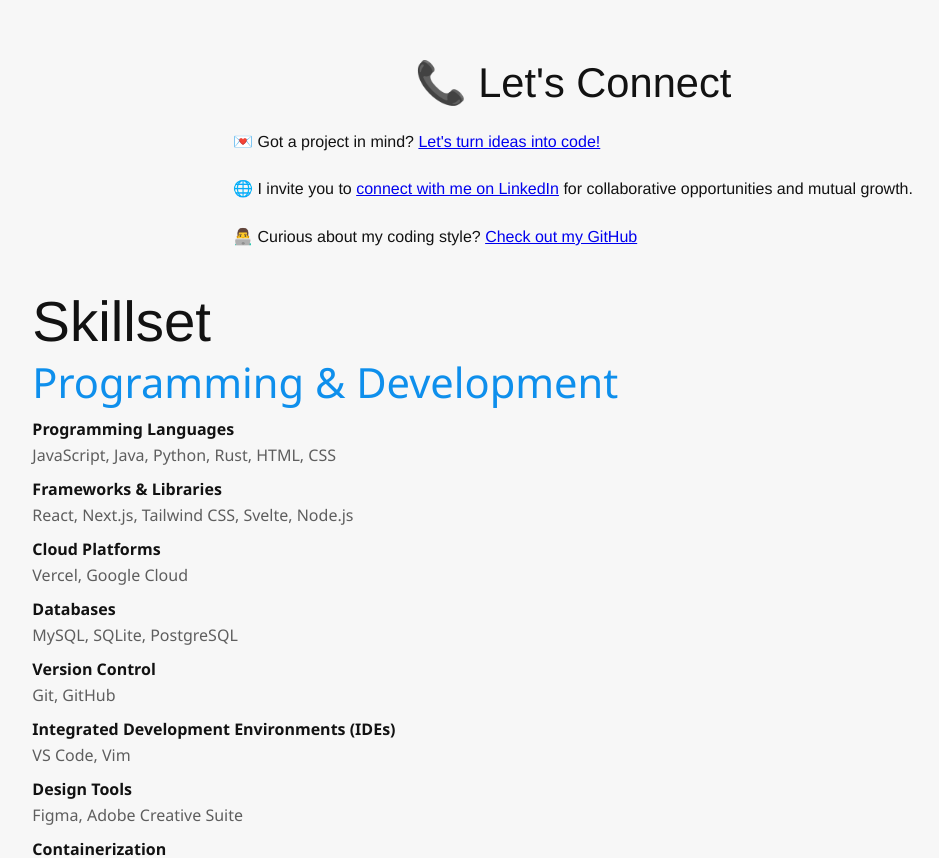
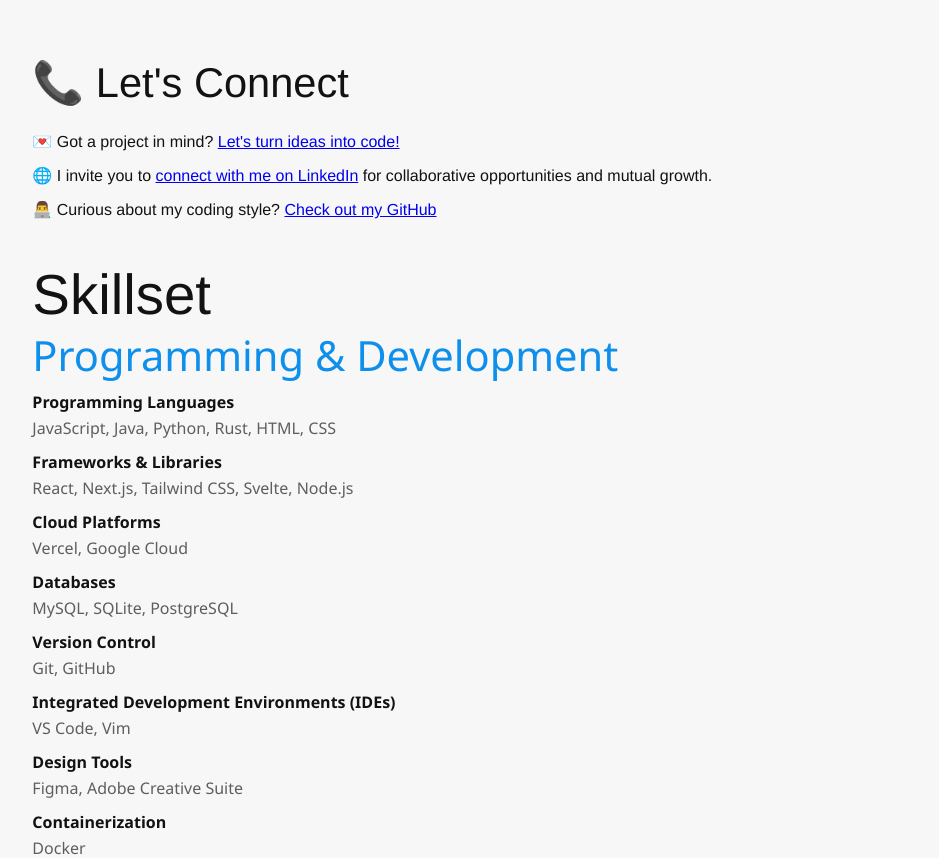
Before and after one commit to fromOkayToGreat/portfolio-build, a plain HTML site: page index.html in a window 1280 px wide. Shown: the part 1604-2462 px from the top of the page, without its empty margins (67-1006 px from the left). Drawn offline with Linux system fonts and the light colour scheme.

Commit message:
💄 left align and remove flex from "Let's Connect" card items

```diff
--- a/styles.css
+++ b/styles.css
@@ -391,14 +391,9 @@ input[type="checkbox"]:focus + label .inside {
   /* align the items center and text center */
   display: flex;
   flex-direction: column;
-  align-items: center;
-  justify-content: center;
 }
 
 #lets-connect > ul {
-  display: flex;
-  flex-direction: column;
-  gap: var(--space-xs);
   margin-block-start: var(--space-s);
 }
 
```
